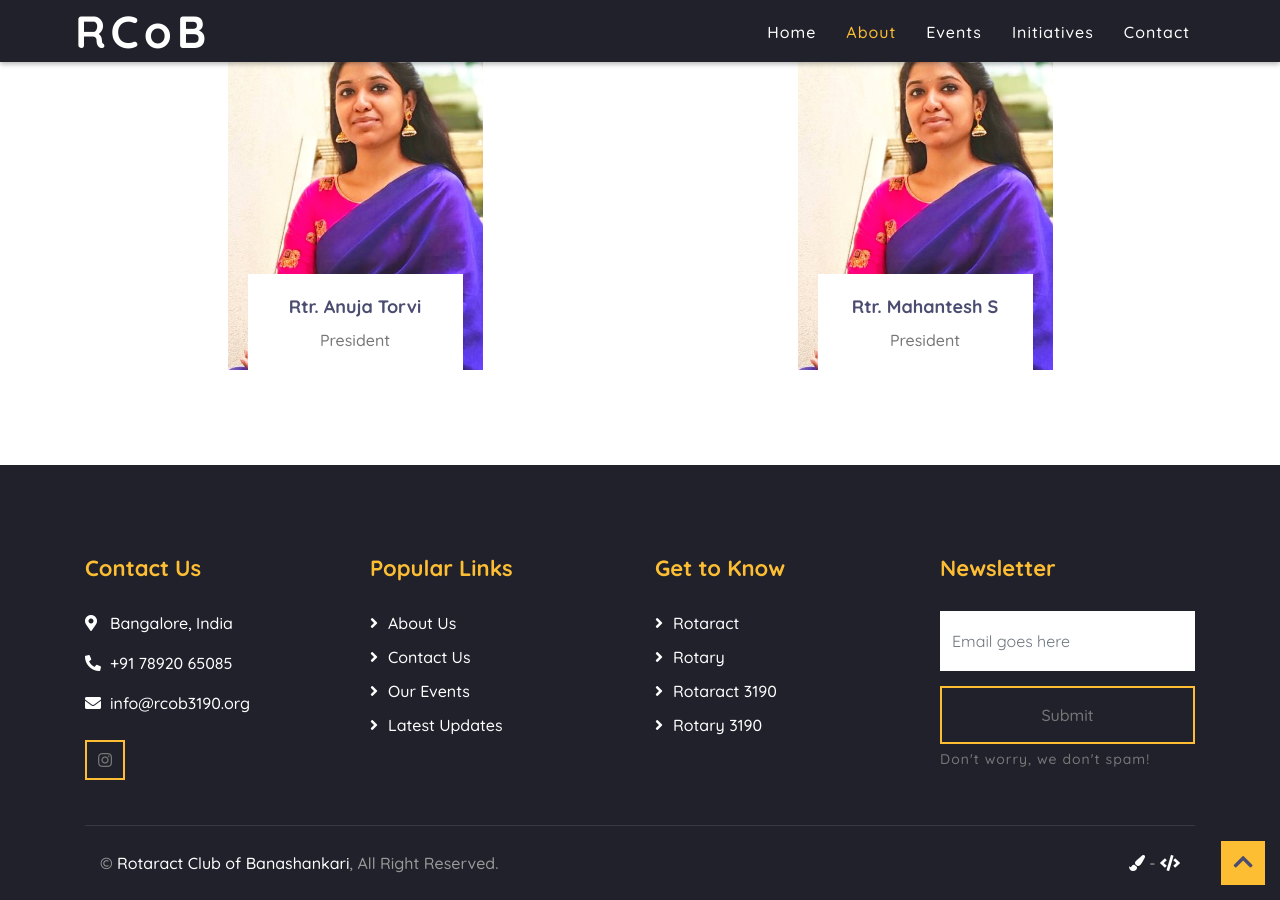
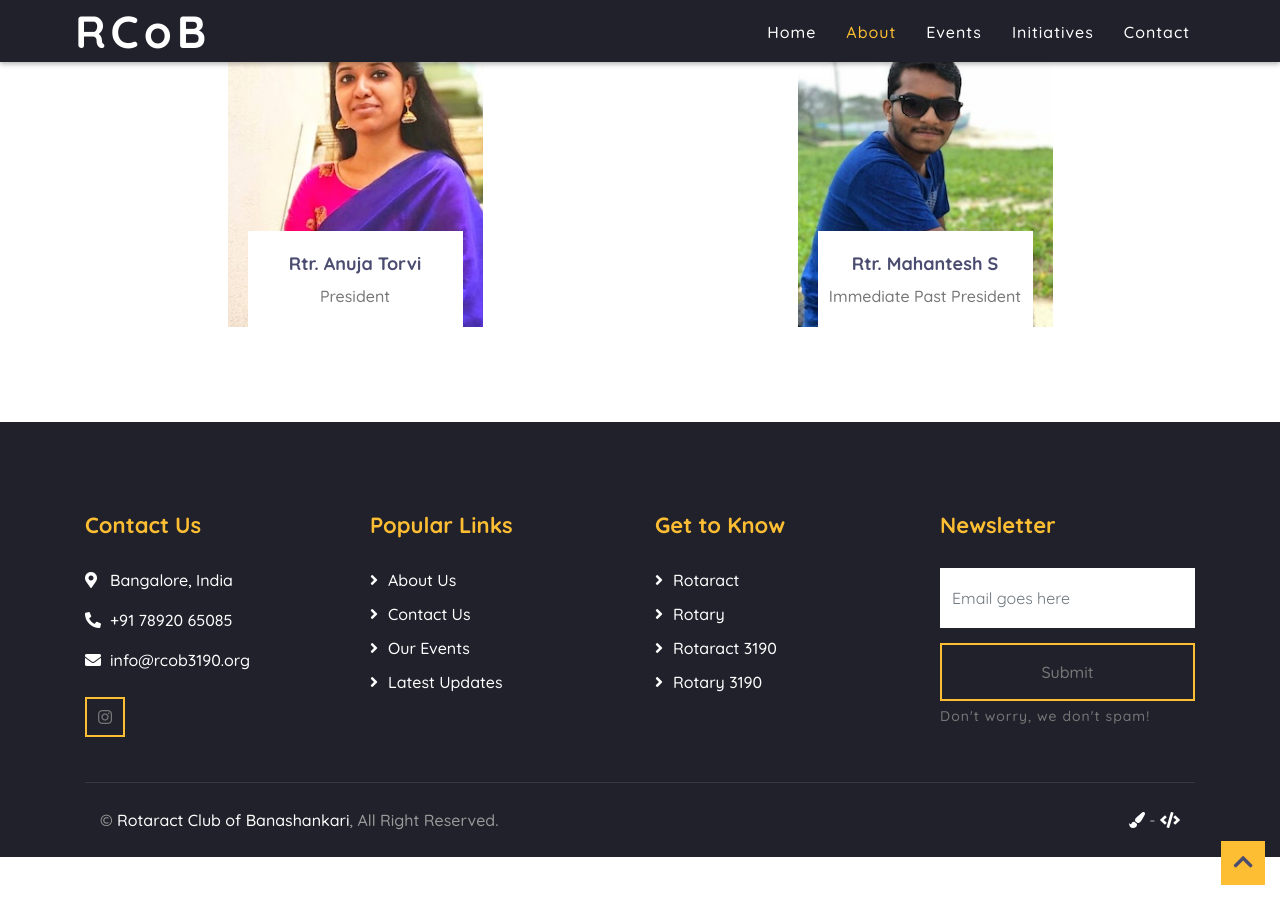
Before and after one commit to 3190rcob/rcob3190, a Jekyll site: the page built from about.html, in a window 1280 px wide and 900 px high, scrolled down 2960 px. Built offline with Jekyll 4.4.1, drawn with Linux system fonts in a browser that asks for light colours; nearby versions of some CDN libraries.

Commit message:
post header update

```diff
--- a/_data/team.yml
+++ b/_data/team.yml
@@ -4,9 +4,9 @@ members:
     riid: 3190
     image: /img/members/anuja.jpeg
   - name: Rtr. Mahantesh S
-    role: President
+    role: Immediate Past President
     riid: ""
-    image: /img/members/anuja.jpeg
+    image: /img/members/mahantesh.jpeg
 
 stars:
   - name: Rtr. Amulya Shetty
```
Also changed, not shown: img/members/anuja.jpeg, img/members/mahantesh.jpeg, img/page-header.jpeg.
